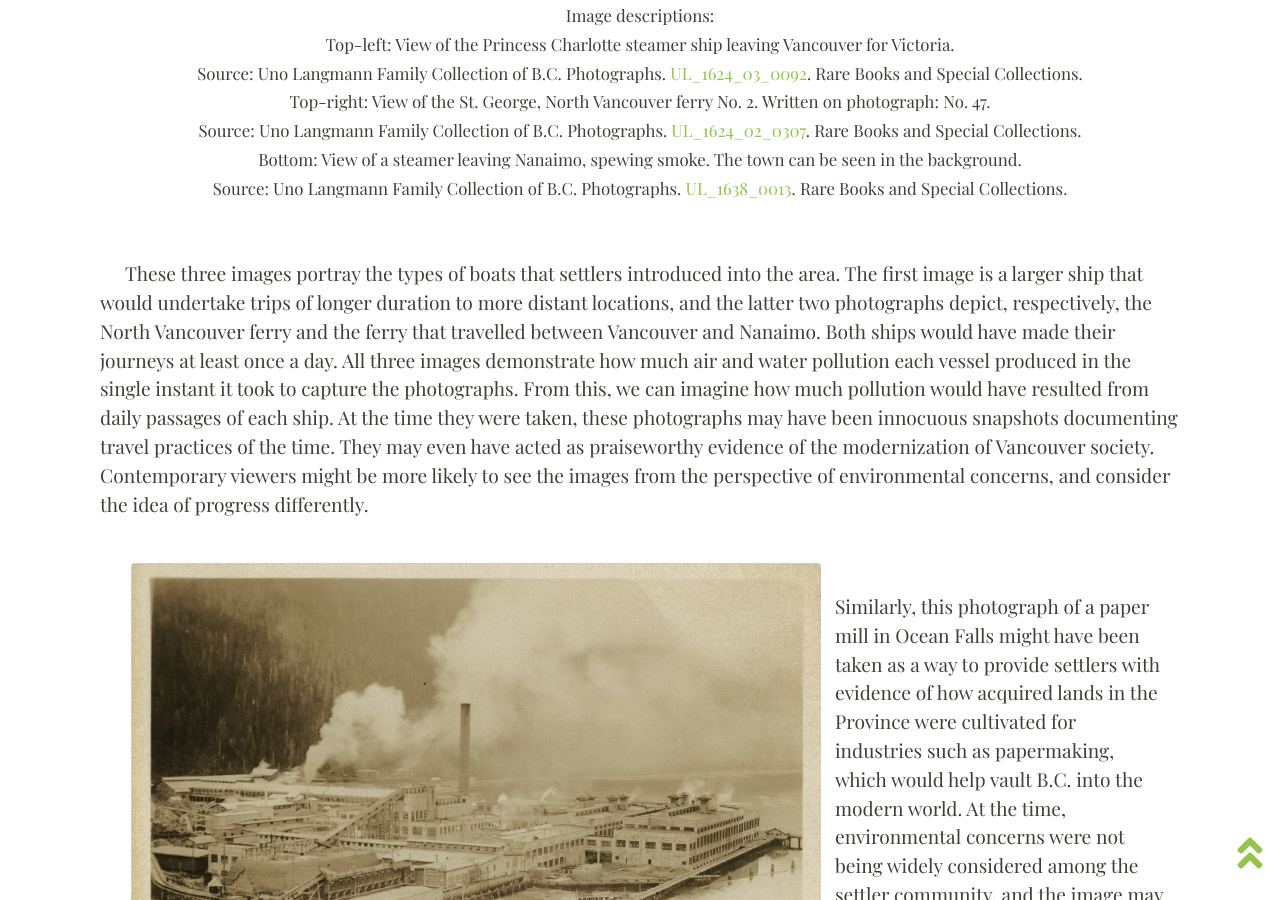
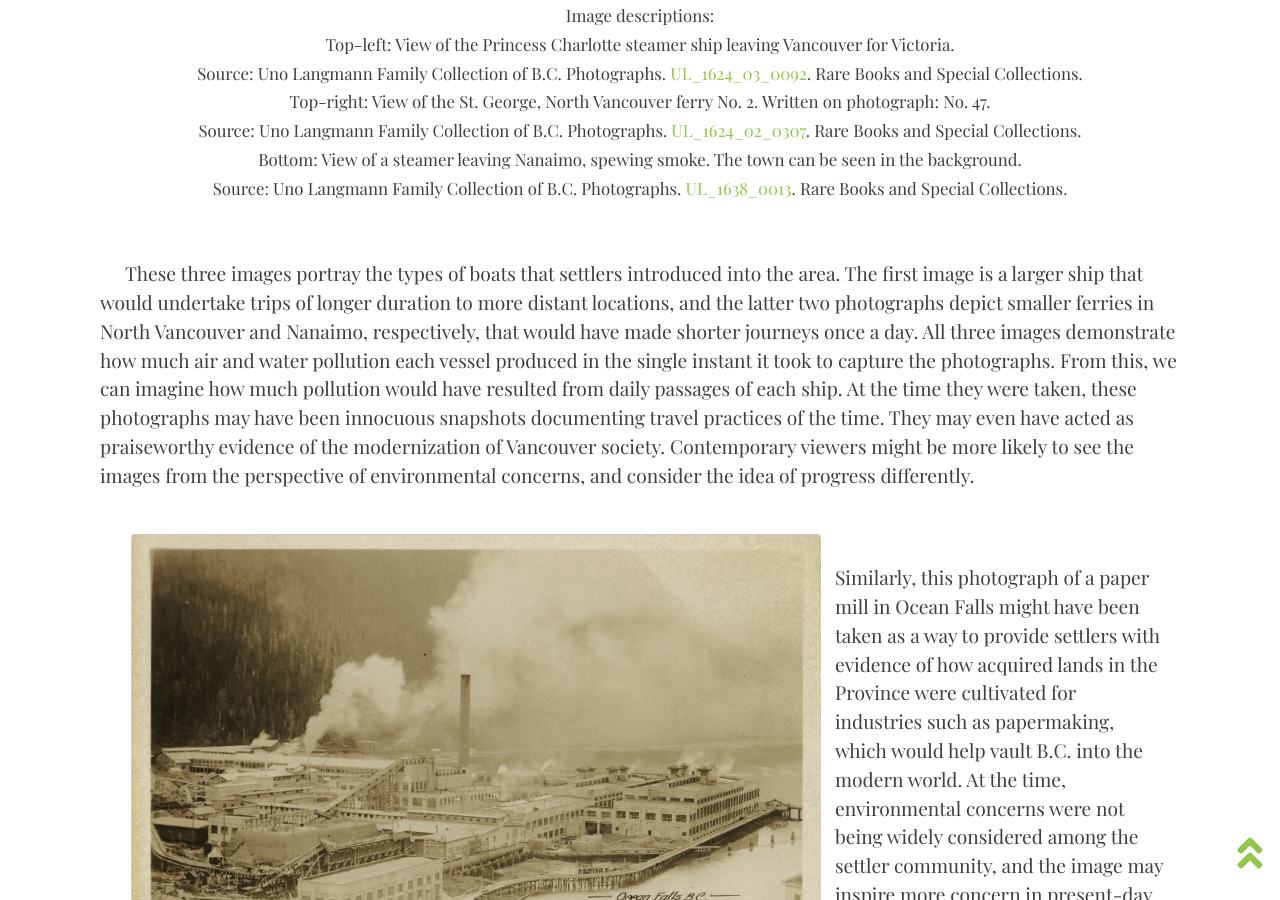
Before and after one commit to ashlynnprasad/langmann-2021, a Jekyll site: the page built from pages/environmentalimpact.md, in a window 1280 px wide and 900 px high, scrolled down 5311 px. Built offline with Jekyll 4.4.1, drawn with Linux system fonts in a browser that asks for light colours; nearby versions of some CDN libraries.

Commit message:
Update environmentalimpact.md

```diff
--- a/pages/environmentalimpact.md
+++ b/pages/environmentalimpact.md
@@ -79,7 +79,7 @@ permalink: /environmentalimpact.html
   Bottom: View of a steamer leaving Nanaimo, spewing smoke. The town can be seen in the background.<br>
   Source: Uno Langmann Family Collection of B.C. Photographs. <a href="https://dx.doi.org/10.14288/1.0361872">UL_1638_0013</a>. Rare Books and Special Collections.</small></center><br><br>
 
-<p style="text-indent: 25px;">These three images portray the types of boats that settlers introduced into the area. The first image is a larger ship that would undertake trips of longer duration to more distant locations, and the latter two photographs depict, respectively, the North Vancouver ferry and the ferry that travelled between Vancouver and Nanaimo. Both ships would have made their journeys at least once a day. All three images demonstrate how much air and water pollution each vessel produced in the single instant it took to capture the photographs. From this, we can imagine how much pollution would have resulted from daily passages of each ship. At the time they were taken, these photographs may have been innocuous snapshots documenting travel practices of the time. They may even have acted as praiseworthy evidence of the modernization of Vancouver society. Contemporary viewers might be more likely to see the images from the perspective of environmental concerns, and consider the idea of progress differently.<br><br>
+<p style="text-indent: 25px;">These three images portray the types of boats that settlers introduced into the area. The first image is a larger ship that would undertake trips of longer duration to more distant locations, and the latter two photographs depict smaller ferries in North Vancouver and Nanaimo, respectively, that would have made shorter journeys once a day. All three images demonstrate how much air and water pollution each vessel produced in the single instant it took to capture the photographs. From this, we can imagine how much pollution would have resulted from daily passages of each ship. At the time they were taken, these photographs may have been innocuous snapshots documenting travel practices of the time. They may even have acted as praiseworthy evidence of the modernization of Vancouver society. Contemporary viewers might be more likely to see the images from the perspective of environmental concerns, and consider the idea of progress differently.<br><br>
 
 <div class="container">
   <div class="row">
```
